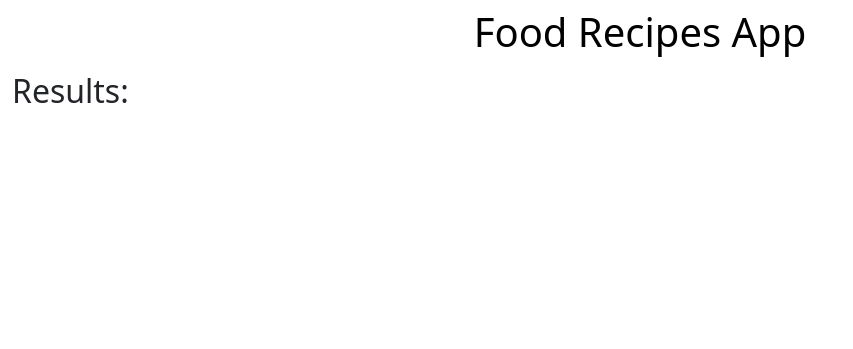
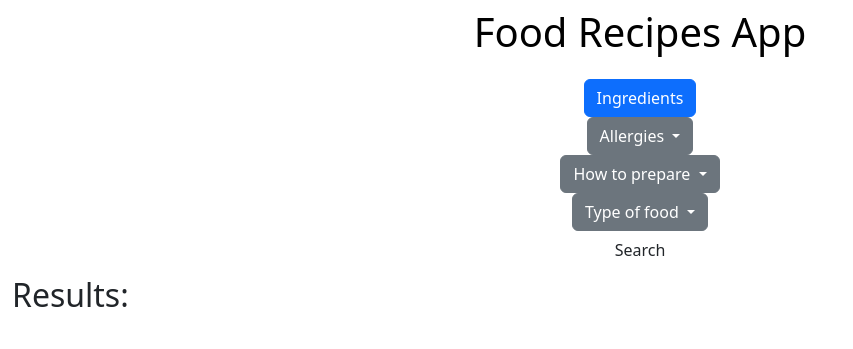
Before and after one commit to RGC1/Food-Recipes-App, a plain HTML site: page index.html in a window 1280 px wide. Shown: the whole page, without its empty margins (0-853 px from the left). Drawn offline with nearby package versions, Linux system fonts and the light colour scheme.

Commit message:
buttons created using bootstrap

```diff
--- a/index.html
+++ b/index.html
@@ -17,9 +17,32 @@ integrity="sha384-KK94CHFLLe+nY2dmCWGMq91rCGa5gtU4mk92HdvYe+M/SXH301p5ILy+dN9+nJ
     <h1> Food Recipes App </h1>
 </header>
 
-<main>
 
 
+    <section class="btn d-grid gap-2 d-md-block">
+
+        <input class="btn btn-primary" type="button" value="Ingredients">
+        <div class="dropdown">
+            <button class="btn btn-secondary dropdown-toggle" type="button" data-bs-toggle="dropdown" aria-expanded="false">
+            Allergies
+        </button>
+        </div>
+        <div class="dropdown">
+            <button class="btn btn-secondary dropdown-toggle" type="button" data-bs-toggle="dropdown" aria-expanded="false">
+            How to prepare
+        </button>
+        </div>
+        <div class="dropdown">
+            <button class="btn btn-secondary dropdown-toggle" type="button" data-bs-toggle="dropdown" aria-expanded="false">
+            Type of food
+        </button>
+        </div>
+
+        <button type="submit" class="btn search-button" id="search-button" aria-label="submit search">
+            Search
+        </button>
+
+    </section>
 
 
     <section class="container-fluid history">
@@ -34,7 +57,7 @@ integrity="sha384-KK94CHFLLe+nY2dmCWGMq91rCGa5gtU4mk92HdvYe+M/SXH301p5ILy+dN9+nJ
 
     </section>
 
-</main>
+
 
 <footer>
 
```
